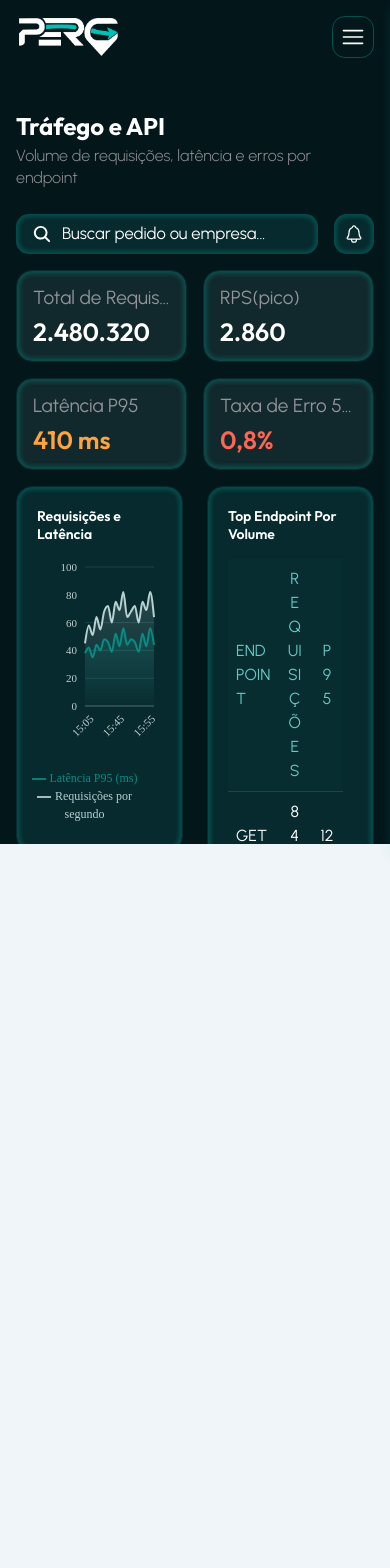
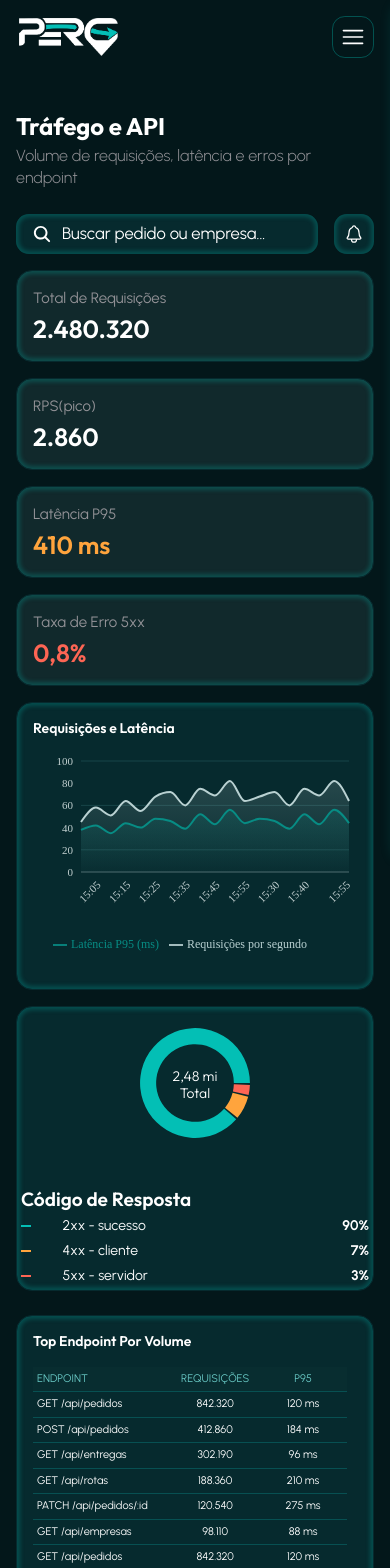
Before and after one commit to PERG-Gestao-de-Logistica/PERG-Front, a Next.js app in the folder perg/: page /painelAdmin/trafegoAPI in a window 390 px wide. Shown: the top 1568 px of the page. Before the commit the page ends 844 px from the top, so only its background shows below. Built offline with nearby package versions, Linux system fonts and the light colour scheme.

Commit message:
:ok:hand style:correcoes da responvidade

```diff
--- a/perg/src/components/layouts/painelAdmin/LayoutAdmin.module.css
+++ b/perg/src/components/layouts/painelAdmin/LayoutAdmin.module.css
@@ -10,6 +10,34 @@
   background-color: var(--cor-primaria-escura);
 }
 
+.layoutFixa {
+  overflow: hidden;
+}
+
+.layoutFixa,
+.layoutFixa * {
+  scrollbar-color: var(--cor-primaria-verde-escuro) var(--cor-primaria-secundaria);
+  scrollbar-width: thin;
+}
+
+.layoutFixa::-webkit-scrollbar,
+.layoutFixa *::-webkit-scrollbar {
+  width: 6px;
+  height: 6px;
+}
+
+.layoutFixa::-webkit-scrollbar-track,
+.layoutFixa *::-webkit-scrollbar-track {
+  background-color: var(--cor-primaria-secundaria);
+  border-radius: var(--raio-pequeno);
+}
+
+.layoutFixa::-webkit-scrollbar-thumb,
+.layoutFixa *::-webkit-scrollbar-thumb {
+  background-color: var(--cor-primaria-verde-escuro);
+  border-radius: var(--raio-pequeno);
+}
+
 .conteudo {
   flex: 1;
   width: calc(100% - 285px);
@@ -19,6 +47,12 @@
   margin-left: 285px;
 }
 
+.conteudoFixo {
+  height: 100dvh;
+  min-height: 0;
+  overflow: hidden;
+}
+
 .main {
   flex: 1;
   min-width: 0;
@@ -26,18 +60,42 @@
   padding: var(--espacamento-pagina);
 }
 
+.mainFixo {
+  overflow: hidden;
+}
 
-@media (max-width: 1020px) and (min-width: 641px) {
+
+@media (max-width: 1024px) and (min-width: 641px) {
   .conteudo {
     margin-left: 80px;
     width: calc(100% - 80px);
   }
 }
 
-@media (max-width: 640px) {
+@media (max-width: 640px), (max-height: 500px) {
   .conteudo {
     margin-left: 0;
     width: 100%;
     padding-top: var(--espacamento-pagina);
   }
 }
+
+@media (max-width: 1200px), (max-height: 700px) {
+  .layoutFixa {
+    height: auto;
+    min-height: 100dvh;
+    overflow-x: hidden;
+    overflow-y: auto;
+  }
+
+  .conteudoFixo {
+    height: auto;
+    min-height: 100dvh;
+    overflow: visible;
+  }
+
+  .mainFixo {
+    flex: 0 0 auto;
+    overflow: visible;
+  }
+}
--- a/perg/src/components/layouts/painelAdmin/LayoutAdmin.tsx
+++ b/perg/src/components/layouts/painelAdmin/LayoutAdmin.tsx
@@ -1,4 +1,5 @@
 import { ReactNode } from "react";
+import { useRouter } from "next/router";
 import MenuAdmin from "@/components/componentesAdmin/menuAdmin/menuAdmin";
 import CabecalhoAdmin from "@/components/componentesAdmin/cabecalhoAdmin/cabecalhoAdmin";
 import styles from "./LayoutAdmin.module.css"
@@ -10,14 +11,22 @@ interface LayoutEmpresaProps {
 export default function LayoutEmpresa({
   children,
 }: LayoutEmpresaProps) {
+  const { pathname } = useRouter();
+  const paginaFixa = [
+    "/painelAdmin/visaoGeral",
+    "/painelAdmin/trafegoAPI",
+    "/painelAdmin/processamento",
+    "/painelAdmin/alertas",
+  ].includes(pathname);
+
   return (
-    <div className={styles.layout}>
+    <div className={`${styles.layout} ${paginaFixa ? styles.layoutFixa : ""}`}>
       <MenuAdmin />
 
-      <div className={styles.conteudo}>
+      <div className={`${styles.conteudo} ${paginaFixa ? styles.conteudoFixo : ""}`}>
         <CabecalhoAdmin />
 
-        <main className={styles.main}>
+        <main className={`${styles.main} ${paginaFixa ? styles.mainFixo : ""}`}>
           {children}
         </main>
       </div>
--- a/perg/src/pages/painelAdmin/alertas/alertas.module.css
+++ b/perg/src/pages/painelAdmin/alertas/alertas.module.css
@@ -1,16 +1,19 @@
 .paginaAlertas {
   display: flex;
-  height: calc(100dvh - 12rem);
-  min-height: 28rem;
+  min-width: 0;
+  height: 100%;
+  min-height: 0;
   flex-direction: column;
   gap: var(--espacamento-md);
+  overflow: hidden;
   color: var(--cor-texto-branco);
+  box-sizing: border-box;
 }
 
 .indicadores {
   display: grid;
   flex: 0 0 auto;
-  grid-template-columns: repeat(5, minmax(0, 1fr));
+  grid-template-columns: repeat(auto-fit, minmax(min(100%, 8rem), 1fr));
   gap: var(--espacamento-sm);
 }
 
@@ -64,6 +67,7 @@
 
 .painelAlertas {
   display: grid;
+  min-width: 0;
   min-height: 0;
   flex: 1;
   grid-template-columns: minmax(0, 1fr) minmax(0, 1fr);
@@ -283,12 +287,82 @@
   text-align: center;
 }
 
-@media (max-width: 720px) {
-  .painelAlertas {
-    grid-template-columns: 1fr;
+/* Notebook and smaller layouts use natural page height and vertical scrolling. */
+@media (max-width: 1200px), (max-height: 700px) {
+  .paginaAlertas {
+    height: auto;
+    min-height: 0;
+    overflow: visible;
   }
 
+  .painelAlertas {
+    flex: none;
+    min-height: 0;
+    grid-template-columns: minmax(0, 1fr);
+    grid-template-rows: auto;
+  }
+
+  .listaAlertas,
+  .detalheAlerta {
+    min-height: 20rem;
+  }
+
+  .listaAlertas {
+    max-height: 26rem;
+  }
+}
+
+@media (max-width: 720px) {
+  .alertaItem {
+    grid-template-columns: auto minmax(0, 1fr) auto;
+    gap: var(--espacamento-xs) var(--espacamento-sm);
+    padding: var(--espacamento-sm);
+  }
+
+  .statusAlerta {
+    grid-column: 2 / -1;
+  }
+
+  .horarioAlerta {
+    justify-self: end;
+  }
+}
+
+@media (max-width: 480px) {
   .indicadores {
     grid-template-columns: repeat(2, minmax(0, 1fr));
   }
+
+  .indicador {
+    min-height: 4.5rem;
+  }
+
+  .indicadorTitulo {
+    overflow: visible;
+    text-overflow: clip;
+    white-space: normal;
+  }
+
+  .alertaItem {
+    grid-template-columns: minmax(0, 1fr) auto;
+  }
+
+  .informacoesAlerta,
+  .statusAlerta {
+    grid-column: 1 / -1;
+  }
+
+  .horarioAlerta {
+    grid-column: 2;
+    grid-row: 1;
+  }
+
+  .cabecalhoDetalhe {
+    align-items: flex-start;
+    flex-direction: column;
+  }
+
+  .acoesDetalhe {
+    grid-template-columns: minmax(0, 1fr);
+  }
 }
--- a/perg/src/pages/painelAdmin/processamento/processamento.module.css
+++ b/perg/src/pages/painelAdmin/processamento/processamento.module.css
@@ -5,11 +5,17 @@
 
 .pagina {
   display: flex;
+  width: 100%;
+  height: 100%;
+  min-width: 0;
+  min-height: 0;
   flex-direction: column;
-  min-height: calc(100dvh - 8rem);
   gap: var(--espacamento-sm);
+
+  overflow: hidden;
   color: var(--cor-texto-branco);
-  font-family: Outfit, sans-serif;
+  font-family: var(--fonte-texto);
+  box-sizing: border-box;
 }
 
 /* ==========================================
@@ -20,43 +26,47 @@
   display: grid;
   grid-template-columns: repeat(4, minmax(0, 1fr));
   gap: var(--espacamento-sm);
+  flex: 0 0 auto;
 }
 
 .cardMetrica {
   display: flex;
+  min-width: 0;
+  min-height: 88px;
   flex-direction: column;
   justify-content: center;
   gap: var(--espacamento-xs);
-  min-height: 88px;
   padding: var(--espacamento-sm) var(--espacamento-md);
 
   background-color: var(--cor-primaria-profunda);
   border: var(--largura-borda) solid var(--cor-primaria-secundaria);
   border-radius: var(--raio-padrao);
   box-shadow: var(--sombra-interna-destaque);
+  box-sizing: border-box;
 }
 
 .cardMetrica span {
   color: var(--cor-texto-secundario);
-  font-family: Urbanist, sans-serif;
-  font-size: 12px;
+  font-family: var(--fonte-texto);
+  font-size: var(--tamanho-texto);
   font-weight: var(--peso-medio);
 }
 
 .cardMetrica strong {
   color: var(--cor-texto-branco);
-  font-family: Outfit, sans-serif;
-  font-size: 22px;
+  font-family: var(--fonte-titulo);
+  font-size: var(--tamanho-titulo-secao);
   font-weight: var(--peso-negrito);
-  line-height: 1;
+  line-height: 1.2;
+  overflow-wrap: anywhere;
 }
 
-.valorLaranja {
-  color: var(--cor-aviso) !important;
+.cardMetrica .valorLaranja {
+  color: var(--cor-aviso);
 }
 
-.valorVermelho {
-  color: var(--cor-perigo) !important;
+.cardMetrica .valorVermelho {
+  color: var(--cor-perigo);
 }
 
 /* ==========================================
@@ -65,7 +75,11 @@
 
 .conteudo {
   display: grid;
-  grid-template-columns: minmax(0, 1fr) minmax(0, 1fr);
+  flex: 1;
+  min-width: 0;
+  min-height: 0;
+  grid-template-columns: repeat(2, minmax(0, 1fr));
+  grid-template-rows: minmax(0, 1fr);
   gap: var(--espacamento-sm);
   align-items: stretch;
 }
@@ -76,29 +90,34 @@
 
 .cardGrafico {
   display: flex;
+  min-width: 0;
+  height: 100%;
+  min-height: 0;
   flex-direction: column;
   gap: var(--espacamento-sm);
-  min-width: 0;
-  height: 267px;
   padding: var(--espacamento-sm) var(--espacamento-md);
 
   background-color: var(--cor-primaria-profunda);
   border: var(--largura-borda) solid var(--cor-primaria-secundaria);
   border-radius: var(--raio-padrao);
   box-shadow: var(--sombra-interna-destaque);
+  box-sizing: border-box;
 }
 
-.cardGrafico h2 {
+.cardGrafico h2,
+.cardFilas h2 {
   color: var(--cor-texto-branco);
-  font-family: Outfit, sans-serif;
-  font-size: 14px;
+  font-family: var(--fonte-titulo);
+  font-size: var(--tamanho-titulo-card);
   font-weight: var(--peso-semi-negrito);
+  line-height: var(--altura-linha-subtitulo);
 }
 
 .grafico {
   width: 100%;
-  height: 205px;
   min-width: 0;
+  min-height: 0;
+  flex: 1;
 }
 
 /* ==========================================
@@ -107,56 +126,65 @@
 
 .cardFilas {
   display: flex;
+  min-width: 0;
+  height: 100%;
+  min-height: 0;
   flex-direction: column;
   gap: var(--espacamento-sm);
-  min-width: 0;
-  height: 267px;
   padding: var(--espacamento-sm) var(--espacamento-md);
 
   background-color: var(--cor-primaria-profunda);
   border: var(--largura-borda) solid var(--cor-primaria-secundaria);
   border-radius: var(--raio-padrao);
   box-shadow: var(--sombra-interna-destaque);
-}
-
-.cardFilas h2 {
-  color: var(--cor-texto-branco);
-  font-family: Outfit, sans-serif;
-  font-size: 14px;
-  font-weight: var(--peso-semi-negrito);
+  box-sizing: border-box;
 }
 
 .tabelaContainer {
   width: 100%;
-  overflow-x: auto;
+  min-width: 0;
+  min-height: 0;
+  flex: 1;
+  overflow: auto;
 }
 
 .tabela {
   width: 100%;
+  min-width: 30rem;
   border-collapse: collapse;
   text-align: left;
 }
 
-.tabela th {
-  padding: 9px 4px;
+.tabela th,
+.tabela td {
+  padding: 9px 6px;
+  white-space: nowrap;
+  border-bottom: var(--largura-borda) solid var(--cor-primaria-secundaria);
+  line-height: var(--altura-linha-texto);
+}
+
+.tabela thead th {
   color: var(--cor-verde-hover);
-  font-family: Outfit, sans-serif;
-  font-size: 9px;
+  font-family: var(--fonte-titulo);
+  font-size: var(--tamanho-texto-auxiliar);
   font-weight: var(--peso-medio);
   text-transform: uppercase;
-  border-bottom: var(--largura-borda) solid var(--cor-primaria-secundaria);
-  white-space: nowrap;
+}
+
+.tabela tbody th {
+  color: var(--cor-texto-branco);
+  font-family: var(--fonte-titulo);
+  font-size: var(--tamanho-texto);
+  font-weight: var(--peso-semi-negrito);
 }
 
 .tabela td {
-  padding: 9px 4px;
   color: var(--cor-texto-branco);
-  font-family: Urbanist, sans-serif;
-  font-size: 11px;
-  border-bottom: var(--largura-borda) solid var(--cor-primaria-secundaria);
-  white-space: nowrap;
+  font-family: var(--fonte-texto);
+  font-size: var(--tamanho-texto);
 }
 
+.tabela tbody tr:last-child th,
 .tabela tbody tr:last-child td {
   border-bottom: none;
 }
@@ -165,8 +193,8 @@
    CORES DOS STATUS
 ========================================== */
 
-.falhaAlta,
-.statusRevisao {
+.tabela td.falhaAlta,
+.tabela td.statusRevisao {
   color: var(--cor-perigo);
   font-weight: var(--peso-semi-negrito);
 }
@@ -181,41 +209,72 @@
   font-weight: var(--peso-semi-negrito);
 }
 
-/* ==========================================
-   RESPONSIVIDADE
-========================================== */
+/* Notebook and smaller layouts use natural page height and vertical scrolling. */
+@media (max-width: 1200px), (max-height: 700px) {
+  .pagina {
+    height: auto;
+    min-height: 0;
+    max-height: none;
+    overflow: visible;
+  }
+
+  .conteudo {
+    flex: none;
+    grid-template-columns: minmax(0, 1fr);
+    grid-template-rows: auto;
+  }
+
+  .cardGrafico,
+  .cardFilas {
+    min-height: 17rem;
+    height: auto;
+    overflow: visible;
+  }
+
+  .grafico {
+    height: 13rem;
+    min-height: 13rem;
+    flex: none;
+  }
+
+  .tabelaContainer {
+    max-height: 18rem;
+    overflow: auto;
+  }
+}
 
 @media (max-width: 900px) {
   .metricas {
     grid-template-columns: repeat(2, minmax(0, 1fr));
   }
-
-  .conteudo {
-    grid-template-columns: 1fr;
-  }
-
-  .cardGrafico,
-  .cardFilas {
-    height: auto;
-    min-height: 262px;
-  }
 }
 
 @media (max-width: 480px) {
-  .metricas {
-    grid-template-columns: 1fr;
+  .cardMetrica {
+    min-height: 5.25rem;
+    padding: var(--espacamento-sm);
   }
 
-  .titulo h1 {
-    font-size: 1.6rem;
+  .cardMetrica span {
+    font-size: var(--tamanho-texto-auxiliar);
   }
 
-  .cardMetrica {
-    min-height: 100px;
+  .cardMetrica strong {
+    font-size: var(--tamanho-titulo-card);
   }
 
   .cardGrafico,
   .cardFilas {
     padding: var(--espacamento-sm);
   }
+
+  .grafico {
+    height: 12.5rem;
+    min-height: 12.5rem;
+  }
+
+  .tabela th,
+  .tabela td {
+    padding: var(--espacamento-xs) 5px;
+  }
 }
--- a/perg/src/pages/painelAdmin/trafegoAPI/trafegoAPI.module.css
+++ b/perg/src/pages/painelAdmin/trafegoAPI/trafegoAPI.module.css
@@ -1,9 +1,13 @@
 .paginaTrafego {
   display: flex;
-  min-height: 28rem;
+  height: 100%;
+  min-width: 0;
+  min-height: 0;
   flex-direction: column;
   gap: var(--espacamento-md);
+  overflow: hidden;
   color: var(--cor-texto-branco);
+  box-sizing: border-box;
 }
 
 .indices {
@@ -15,8 +19,12 @@
 
 .conteudo{
   display: grid;
-  grid-template-columns: repeat(2, minmax(0, 1fr));
-  grid-template-rows: repeat(2, minmax(0, 1fr));
+  flex: 1;
+  min-width: 0;
+  min-height: 0;
+  grid-template-columns: minmax(0, 1.15fr) minmax(18rem, 0.85fr);
+  grid-template-rows: minmax(0, 1fr);
+  align-items: stretch;
   gap: var(--espacamento-lg);
 }
 
@@ -39,7 +47,7 @@
   overflow: hidden;
   color: var(--cor-texto-secundario);
   font-family: var(--fonte-texto);
-  font-size: 19px;
+  font-size: var(--tamanho-texto);
   text-overflow: ellipsis;
   white-space: nowrap;
 }
@@ -47,7 +55,7 @@
 .indicadorNumero {
   color: var(--cor-texto-branco);
   font-family: var(--fonte-titulo);
-  font-size: 25px;
+  font-size: var(--tamanho-titulo-secao);
   font-weight: var(--peso-semi-negrito);
   line-height: var(--altura-linha-titulo);
 }
@@ -58,10 +66,10 @@
   flex-direction: column;
   min-width: 0;
   min-height: 0;
-  flex: 1;
+  height: 100%;
+  gap: var(--espacamento-md);
   align-items: flex-start;
-  justify-content: space-between;
-  gap: var(--espacamento-md);
+  overflow: hidden;
 }
 
 .linhaEndPoints{
@@ -69,29 +77,34 @@
 }
 
 .grafico {
+  display: flex;
   width: 100%;
-  height: 100%;
+  flex: 1 1 0;
   min-width: 0;
-  height: 50vh;
-  padding: 20px;
-  border: var(--largura-borda) solid var(--cor-primaria-secundaria);
-  border-radius: var(--raio-padrao);
-  background-color: var(--cor-primaria-secundaria);
-  box-shadow: var(--sombra-interna-destaque);
-}
-
-.endpoints {
-  width: 100%;
-  height: 100%;
-  min-width: 0;
-  height: 70vh;
-  display: flex;
+  min-height: 0;
   flex-direction: column;
   padding: 20px;
   border: var(--largura-borda) solid var(--cor-primaria-secundaria);
   border-radius: var(--raio-padrao);
   background-color: var(--cor-primaria-secundaria);
   box-shadow: var(--sombra-interna-destaque);
+  overflow: hidden;
+}
+
+.endpoints {
+  width: 100%;
+  display: flex;
+  height: 100%;
+  min-height: 0;
+  max-height: none;
+  flex-direction: column;
+  min-width: 0;
+  padding: 20px;
+  border: var(--largura-borda) solid var(--cor-primaria-secundaria);
+  border-radius: var(--raio-padrao);
+  background-color: var(--cor-primaria-secundaria);
+  box-shadow: var(--sombra-interna-destaque);
+  overflow: hidden;
 }
 
 .tabelaEndpointsContainer {
@@ -113,7 +126,7 @@
 }
 
 .tabelaEndpointsContainer::-webkit-scrollbar-thumb {
-  background-color: var(--cor-verde-destaque);
+  background-color: var(--cor-primaria-verde-escuro);
   border-radius: var(--raio-pequeno);
 }
 
@@ -131,7 +144,7 @@
   border-bottom: var(--largura-borda) solid #075052;
   text-align: center;
   overflow-wrap: anywhere;
-  font-size: 16px;
+  font-size: var(--tamanho-texto);
 }
 
 .tabelaEndpoints th {
@@ -157,7 +170,9 @@
 .graficoVisual {
   width: 100%;
   min-width: 0;
-  height: 17rem;
+  min-height: 0;
+  height: auto;
+  flex: 1;
 }
 
 .grafico h2 {
@@ -186,7 +201,8 @@
 .cardCircular {
   display: flex;
   width: 100%;
-  height: 100%;
+  min-height: 9rem;
+  flex: 0 0 auto;
   min-width: 0;
   align-items: center;
   gap: var(--espacamento-xl);
@@ -240,7 +256,53 @@
   flex: 0 0 auto;
 }
 
-@media (max-width: 480px) {
+/* Notebook and smaller layouts use natural page height and vertical scrolling. */
+@media (max-width: 1200px), (max-height: 700px) {
+  .paginaTrafego {
+    height: auto;
+    min-height: 0;
+    overflow: visible;
+  }
+
+  .conteudo {
+    flex: none;
+    min-height: 0;
+    grid-template-columns: minmax(0, 1fr);
+    grid-template-rows: auto;
+  }
+
+  .painelGraficos {
+    height: auto;
+    min-height: 0;
+    overflow: visible;
+  }
+
+  .grafico {
+    min-height: 20rem;
+    flex: none;
+    overflow: visible;
+  }
+
+  .graficoVisual {
+    height: 17rem;
+    min-height: 17rem;
+    flex: none;
+  }
+
+  .endpoints {
+    height: auto;
+    min-height: 20rem;
+    max-height: 28rem;
+  }
+}
+
+@media (max-width: 900px) {
+  .indices {
+    grid-template-columns: repeat(2, minmax(0, 1fr));
+  }
+}
+
+@media (max-width: 720px) {
   .cardCircular {
     flex-direction: column;
     align-items: stretch;
@@ -251,19 +313,46 @@
     height: 9rem;
     flex-basis: 9rem;
   }
+
+  .grafico {
+    min-height: 18rem;
+  }
+
+  .graficoVisual {
+    height: 15rem;
+    min-height: 15rem;
+  }
 }
 
-@media (max-width: 720px) {
+@media (max-width: 480px) {
   .indices {
-    grid-template-columns: repeat(2, minmax(0, 1fr));
+    grid-template-columns: minmax(0, 1fr);
   }
 
-  .painelGraficos {
-    flex-direction: column;
+  .indicadorTitulo {
+    overflow: visible;
+    text-overflow: clip;
+    white-space: normal;
+  }
+
+  .indicadorNumero {
+    font-size: clamp(1.25rem, 7vw, 1.56rem);
+    overflow-wrap: anywhere;
   }
 
   .grafico,
   .endpoints {
-    width: 100%;
+    padding: var(--espacamento-md);
+  }
+
+  .graficoVisual {
+    height: 13rem;
+    min-height: 13rem;
+  }
+
+  .tabelaEndpoints th,
+  .tabelaEndpoints td {
+    padding: var(--espacamento-xs);
+    font-size: var(--tamanho-texto-auxiliar);
   }
 }
```
Also changed, not shown: perg/src/pages/painelAdmin/visaoGeral/visaoGeralAdmin.module.css (+117 -92 lines).
